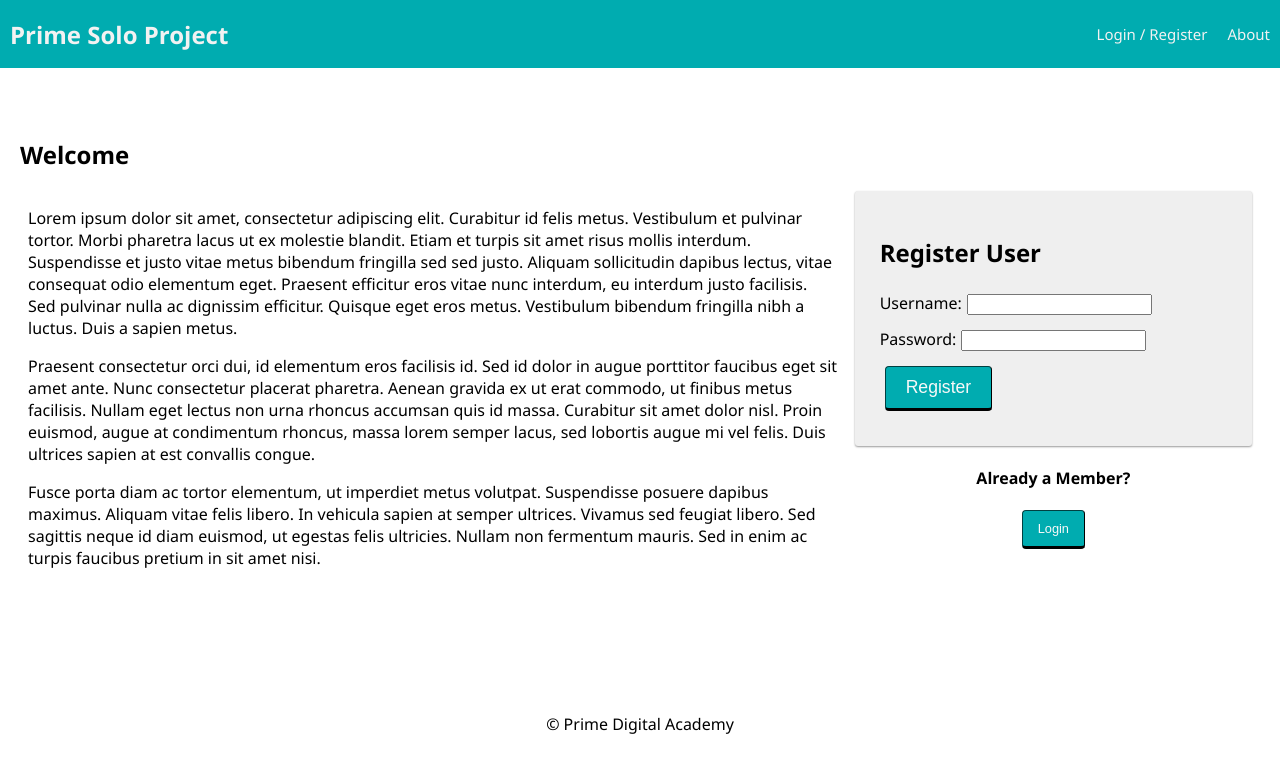
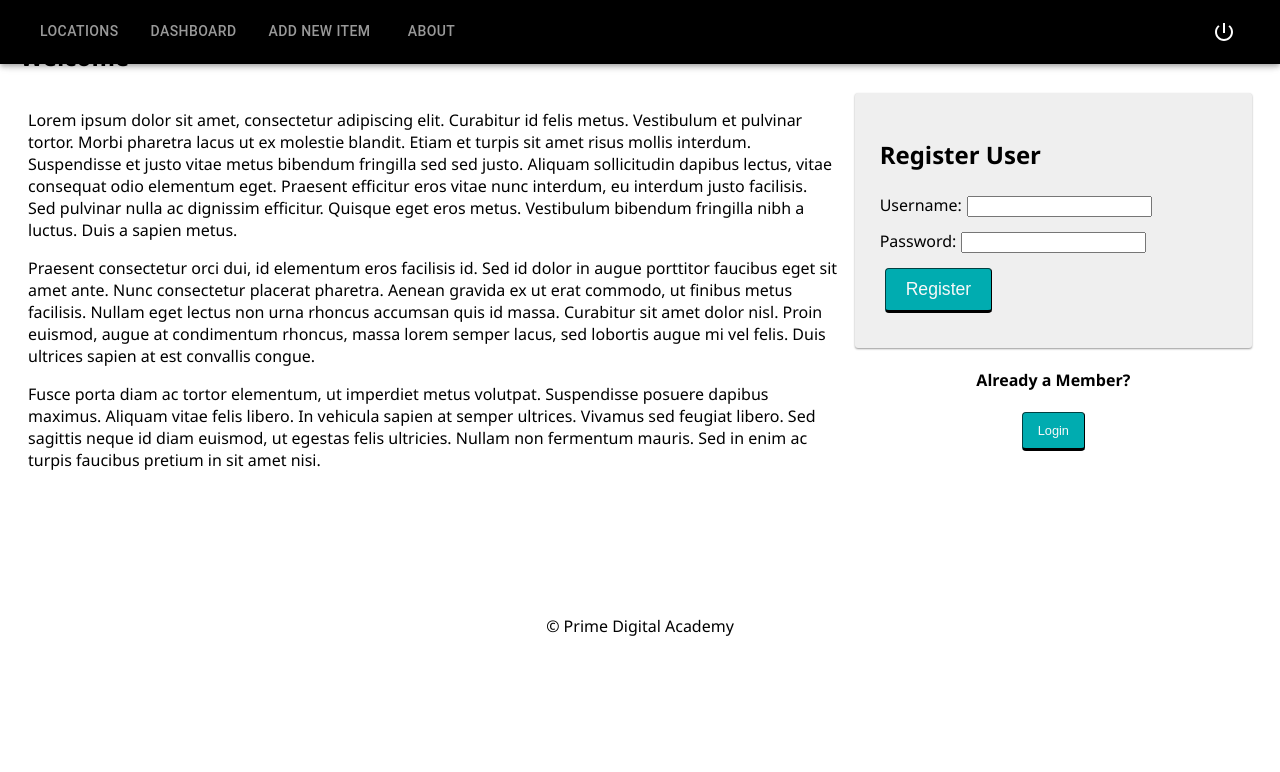
Before and after one commit to mathaimoua/SAMAN, a React (Create React App) app: page /user#/home in a window 1280 px wide. Shown: the top 772 px of the page. Built offline with nearby package versions, Linux system fonts and the light colour scheme; no server answers.

Commit message:
nav working with responsiveness

```diff
--- a/package.json
+++ b/package.json
@@ -7,6 +7,10 @@
     "node": "16.x"
   },
   "dependencies": {
+    "@emotion/react": "^11.10.4",
+    "@emotion/styled": "^11.10.4",
+    "@mui/icons-material": "^5.10.3",
+    "@mui/material": "^5.10.3",
     "axios": "^0.21.1",
     "bcryptjs": "^2.4.3",
     "cookie-session": "^2.0.0",
--- a/src/components/App/App.jsx
+++ b/src/components/App/App.jsx
@@ -8,7 +8,7 @@ import {
 
 import { useDispatch, useSelector } from 'react-redux';
 
-import Nav from '../Nav/Nav';
+// import Nav from '../Nav/Nav';
 import Footer from '../Footer/Footer';
 
 import ProtectedRoute from '../ProtectedRoute/ProtectedRoute';
@@ -19,6 +19,7 @@ import InfoPage from '../InfoPage/InfoPage';
 import LandingPage from '../LandingPage/LandingPage';
 import LoginPage from '../LoginPage/LoginPage';
 import RegisterPage from '../RegisterPage/RegisterPage';
+import NavBar from '../NavBar/NavBar';
 
 import './App.css';
 
@@ -35,7 +36,8 @@ function App() {
   return (
     <Router>
       <div>
-        <Nav />
+        {/* <Nav /> */}
+        <NavBar />
         <Switch>
           {/* Visiting localhost:3000 will redirect to localhost:3000/home */}
           <Redirect exact from="/" to="/home" />
--- /dev/null
+++ b/src/components/NavBar/NavBar.jsx
@@ -0,0 +1,49 @@
+import { AppBar, Toolbar, Tabs, Tab, Button, useMediaQuery, useTheme } from '@mui/material';
+import React,{useState} from 'react';
+import PowerSettingsNewIcon from '@mui/icons-material/PowerSettingsNew';
+import SideDrawer from '../SideDrawer/SideDrawer';
+
+function NavBar(){
+
+  const PAGES = ["Locations", "Dashboard", "Add New Item", "About"]
+  const [currentTab, setCurrentTab] = useState();
+  const theme = useTheme();
+  console.log(theme);
+  const isMatch = useMediaQuery(theme.breakpoints.down('md'));
+  console.log(isMatch)
+
+  return (
+    <React.Fragment>
+      <AppBar sx={{background: 'black'}}>
+        <Toolbar>
+          {isMatch ? (
+            <>
+            <SideDrawer />
+            SAMAN
+            </>
+
+          ) : (
+            <>
+          <Tabs
+            textColor="inherit"
+            value={currentTab}
+            onChange={(e, currentTab) => setCurrentTab(currentTab)}
+            indicatorColor="white"
+            >
+              {
+              PAGES.map((page, index) => (
+                <Tab key={index} label={page} />
+              ))
+
+              }
+          </Tabs>
+          <Button sx={{marginLeft: 'auto', color: 'white'}}><PowerSettingsNewIcon/></Button>
+          </>
+        )}
+        </Toolbar>
+      </AppBar>
+    </React.Fragment>
+  )
+}
+
+export default NavBar;
--- /dev/null
+++ b/src/components/SideDrawer/SideDrawer.jsx
@@ -0,0 +1,37 @@
+import React from 'react'
+import { Drawer, List, ListItemButton, ListItemIcon, ListItemText, IconButton } from '@mui/material'
+import MenuIcon from '@mui/icons-material/Menu';
+import { useState } from 'react'
+
+function SideDrawer(){
+
+  const PAGES = ["Locations", "Dashboard", "Add New Item", "About", "Logout"]
+  const [openDrawer, setOpenDrawer] = useState(false)
+
+  return(
+    <React.Fragment>
+      <Drawer open={openDrawer}
+        onClose={()=> setOpenDrawer(false)}
+      >
+        <List>
+          <h1>SAMAN</h1>
+          {
+            PAGES.map((page, index) => (
+              <ListItemButton key={index}>
+              <ListItemIcon>
+                <ListItemText>{page}</ListItemText>
+              </ListItemIcon>
+              </ListItemButton>
+            ))
+          }
+        </List>
+      </Drawer>
+      <IconButton onClick={() => {setOpenDrawer(!openDrawer)}}>
+        <MenuIcon sx={{color: 'white'}} />
+      </IconButton>
+
+    </React.Fragment>
+  )
+}
+
+export default SideDrawer;
```
